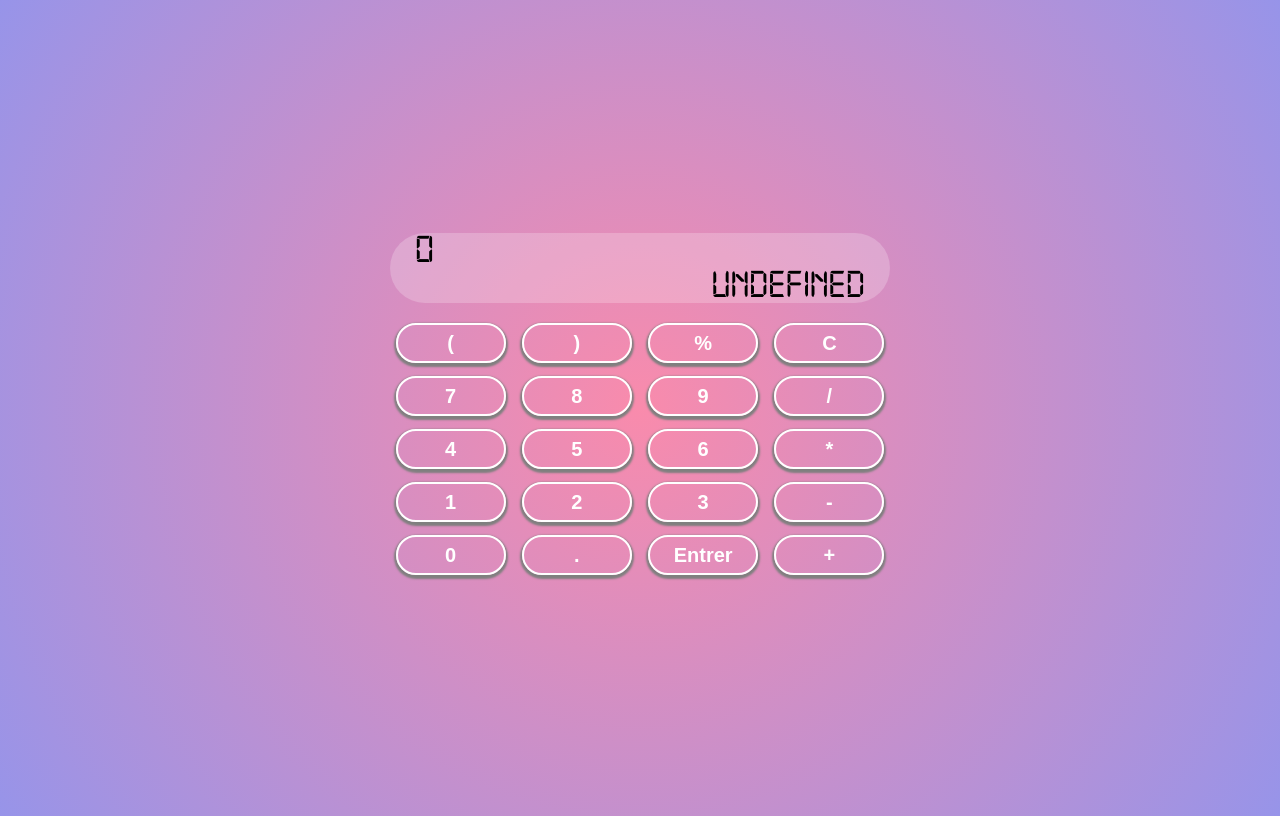
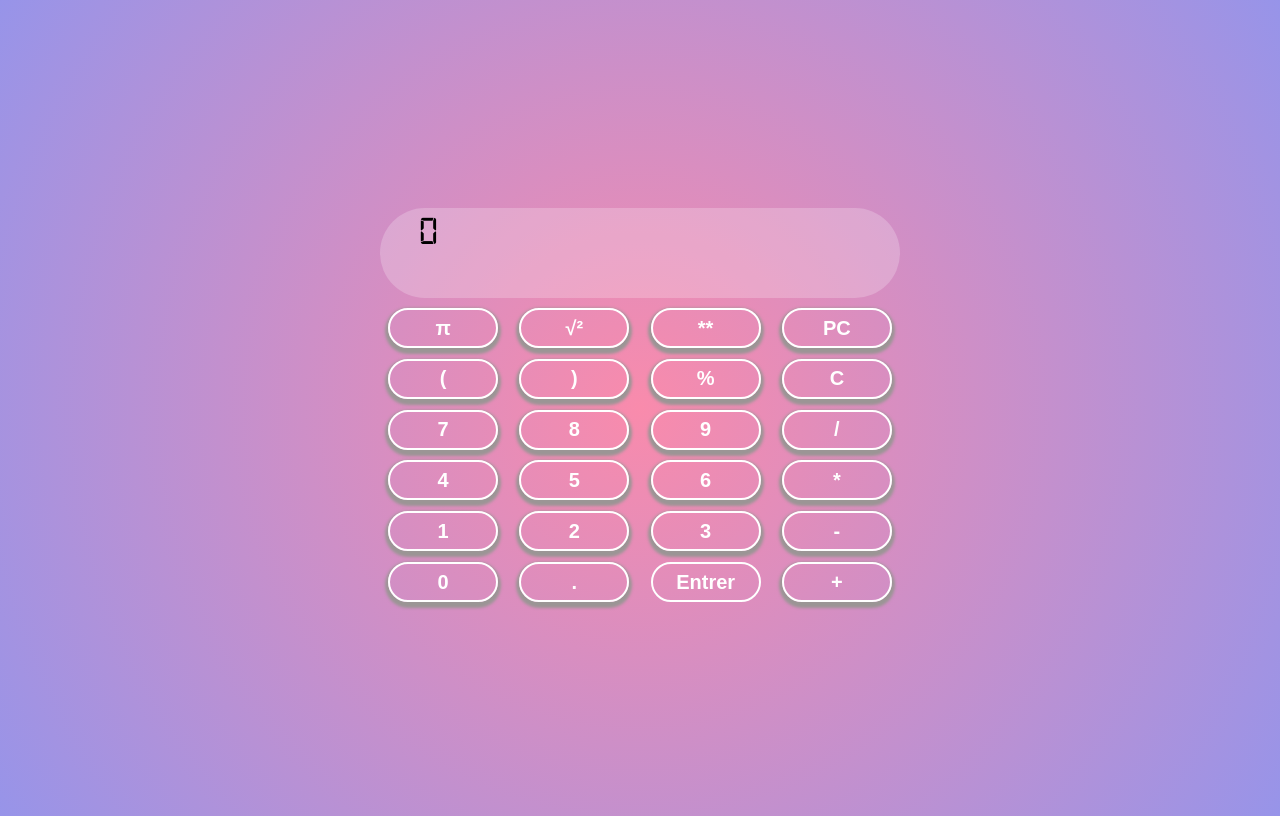
Before and after one commit to Devl014789/afpa, a plain HTML site: page calacul/index.html in a window 1280 px wide. Both pictures are taken after a click on the button "Entrer". Drawn offline with Linux system fonts and the light colour scheme.

Commit message:
final version

```diff
--- a/calacul/index.html
+++ b/calacul/index.html
@@ -18,26 +18,30 @@
                 <div id="resultat"></div>
             </div>
             <div class="clavier">
+                <button value="π" onclick="calculPi(this)" class="btn" id="π">π</button>
+                <button value="√²" onclick="calculRacine(this)" class="btn" id="√²">√²</button>
+                <button value="**" onclick="ShowValue(this)" class="btn" id="**">**</button>
+                <button value="PC" onclick="previousRemove(this)" class="btn" id="PC">PC</button>
                 <button value="(" onclick="ShowValue(this)" class="btn" id="(">(</button>
                 <button value=")" onclick="ShowValue(this)" class="btn" id=")">)</button>
                 <button value="%" onclick="ShowValue(this)" class="btn" id="%">%</button>
                 <button value="C" onclick="Reset(this)" class="btn" id="C">C</button>
                 <button value="7" onclick="ShowValue(this)" class="btn" id="7">7</button>
                 <button value="8" onclick="ShowValue(this)" class="btn" id="8">8</button>
-                <button value="9" onclick="ShowValue(this)" class="btn" id="9">9</button>
-                <button value="/" onclick="ShowValue(this)" class="btn" id="/">/</button>
-                <button value="4" onclick="ShowValue(this)" class="btn" id="4">4</button>
-                <button value="5" onclick="ShowValue(this)" class="btn" id="5">5</button>
-                <button value="6" onclick="ShowValue(this)" class="btn" id="6">6</button>
-                <button value="*" onclick="ShowValue(this)" class="btn" id="*">*</button>
+                <button value="9"  onclick="ShowValue(this)" class="btn" id="9">9</button>
+                <button value="/"  onclick="ShowValue(this)" class="btn" id="/">/</button>
+                <button value="4"  onclick="ShowValue(this)" class="btn" id="4">4</button>
+                <button value="5"  onclick="ShowValue(this)" class="btn" id="5">5</button>
+                <button value="6"  onclick="ShowValue(this)" class="btn" id="6">6</button>
+                <button value="*"  onclick="ShowValue(this)" class="btn" id="*">*</button>
                 <button value="1" onclick="ShowValue(this)" class="btn" id="1">1</button>
                 <button value="2" onclick="ShowValue(this)" class="btn" id="2">2</button>
                 <button value="3" onclick="ShowValue(this)" class="btn" id="3">3</button>
-                <button value="-" onclick="ShowValue(this)" class="btn" id="-">-</button>
+                <button value="-"  onclick="ShowValue(this)" class="btn" id="-">-</button>
                 <button value="0" onclick="ShowValue(this)" class="btn" id="0">0</button>
-                <button value="." onclick="ShowValue(this)" class="btn" id=".">.</button>
+                <button value="."  onclick="ShowValue(this)" class="btn" id=".">.</button>
                 <button value="Entrer" onclick="ckMath(this)"  class="btn" id="Entrer">Entrer</button>
-                <button value="+" onclick="ShowValue(this)" class="btn" id="+">+</button>
+                <button value="+"  onclick="ShowValue(this)" class="btn" id="+">+</button>
             </div>
         </div>
     </div>
--- a/calacul/js/script.js
+++ b/calacul/js/script.js
@@ -1,4 +1,5 @@
 let input = '';
+
 function ShowValue(btn) {
     input = input + btn.value;
     document.getElementById('operation').innerText = input;
@@ -7,7 +8,7 @@ function ShowValue(btn) {
 
 function ckMath() {
     let tmp = eval(input);
-    if (tmp != SyntaxError) {
+    if (tmp != undefined) {
         document.getElementById('resultat').innerText = tmp;
     } else {
         document.getElementById('resultat').innertext = tmp = 'Error';
@@ -20,3 +21,25 @@ function Reset() {
     input = '';
     document.getElementById('resultat').innerText = input
 };
+
+function previousRemove() {
+ let leninput = input.length;
+ input = input.slice(0, leninput - 1);
+ document.getElementById('operation').innerText = input;
+}
+
+function calculRacine() {
+ input = Math.sqrt(input)
+ document.getElementById('resultat').innerText = input;
+ input = ''
+}
+
+function calculPi() {
+ if(input == '0') {
+     input = Math.PI + input;
+ } else {
+     input = input + Math.PI
+ }
+ document.getElementById('operation').innerText = input;
+
+}
--- a/calacul/style.css
+++ b/calacul/style.css
@@ -1,13 +1,45 @@
+:root
+{
+    --body-background-color:radial-gradient(circle, rgba(249, 139, 172, 1) 0%, rgba(151, 148, 233, 1) 100%);
+    --btn-background-color:transparent;
+    --btn-hover-background-color:black;
+    --btn-hover-color:white;
+    --ecran-background-color:rgba(255, 255, 255, 0.22);
+    --ecran-hover-background-color:rgba(255, 255, 255, 0.425);
+    --input-color:black;
+
+
+
+}
+
+
+
+
 * {
     box-sizing: border-box;
 }
 @font-face {
     font-family: 'Digital-7';
-    src: url(/calacul/font/Digital7-1e1Z.ttf);
+    src: url(font/Digital7-1e1Z.ttf);
+}
+
+@media(prefers-color-scheme: dark ) {
+    :root
+    {
+        --body-background-color:radial-gradient(circle, rgba(9,28,128,1) 0%, rgba(8,3,59,1) 100%);
+        --btn-background-color:black;
+        --btn-hover-background-color:white;
+        --btn-hover-color:black;
+        --ecran-background-color:rgba(8, 8, 8, 0.22);
+        --ecran-hover-background-color:rgba(29, 27, 27, 0.425);
+        --input-color:white;
+
+
+    }
 }
 body {
-    background: rgb(249, 139, 172);
-    background: radial-gradient(circle, rgba(249, 139, 172, 1) 0%, rgba(151, 148, 233, 1) 100%);
+
+    background: var(--body-background-color)
 }
 
 .body {
@@ -19,8 +51,8 @@ body {
 }
 
 .calculatrice {
-    height: 350px;
-    width: 500px;
+    height: 400px;
+    width: 520px;
     display: flex;
     flex-direction: column;
     justify-content: space-between;
@@ -29,41 +61,45 @@ body {
 
 .ecran {
     width: 100%;
-    height: 70px;
-    background-color: rgba(255, 255, 255, 0.22);
+    height: 90px;
+    background-color:var(--ecran-background-color) ;
     border-radius: 50px;
     display: flex;
     flex-direction: column;
     align-items: center;
+    justify-content: space-around;
 
 }
 
 .ecran:hover {
-    background-color: rgba(255, 255, 255, 0.425);
+    background: var(--ecran-hover-background-color)
 }
 
 #operation {
     font-size: 40px;
-    width: 90%;
-    height: 50%;
+    width: 85%;
+    height: 35%;
     font-family: 'Digital-7';
     text-align: start;
+    align-items: center;
+    color: var(--input-color);
 }
 
 #resultat {
     font-size: 40px;
-    width: 90%;
-    height: 50%;
+    width: 85%;
+    height: 35%;
     font-family: 'Digital-7';
     text-align: end;
+    color: var(--input-color);
 }
 
 .clavier {
     width: 100%;
-    height: 260px;
+    height: 300px;
     display: grid;
     grid-template-columns: repeat(4, 1fr);
-    grid-template-rows: repeat(5, 1fr);
+    grid-template-rows: repeat(6, 1fr);
     grid-gap: 5px;
     justify-items: center;
 }
@@ -74,12 +110,17 @@ body {
     font-size: 20px;
     font-weight: bold;
     color: white;
-    background-color: transparent;
+    background-color: var(--btn-background-color);
     border-radius: 20px;
     border: 2px solid white;
-    box-shadow: 0px 2px 2px 2px rgb(128, 127, 127);
+    box-shadow: 0px 3px 3px 3px rgb(155, 149, 149);
+}
+
+.btn:focus {
+    box-shadow: none;
 }
 
 .btn:hover {
-    background-color: rgb(21, 19, 19);
+    background-color: var(--btn-hover-background-color);
+    color: var(--btn-hover-color);
 }
```
